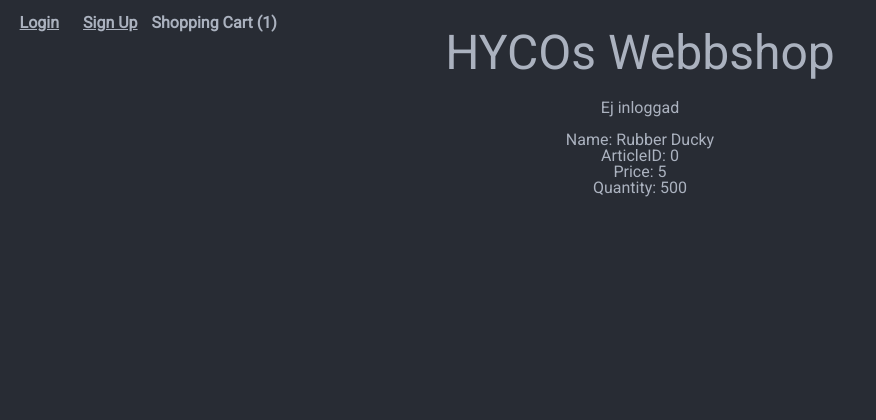
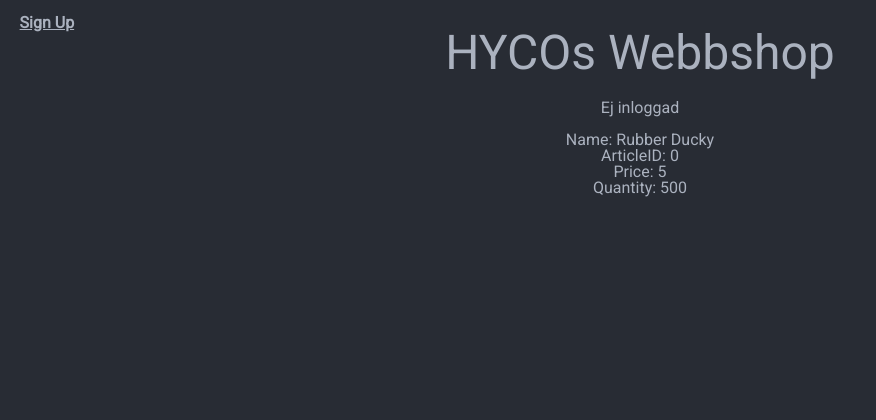
Before and after one commit to johansvedberg/Webbshop, a PHP site: page / in a window 1280 px wide. Shown: the top 420 px of the page, without its empty margins (0-876 px from the left). Run offline with PHP 8.4, Linux system fonts and the light colour scheme; data comes from the database, SQL or seed files in the repository; data that the repository does not hold is empty.

Commit message:
Some small UX-fixes, and cleaned up after Tjorben

```diff
--- a/index.php
+++ b/index.php
@@ -37,13 +37,32 @@
 
 <body>
 <h1>HYCOs Webbshop</h1>
-<div class = "login">
-<div class="ar login_popup">
-    <a class="button" href="login.html" ><b>Login</b></a>
-    <a class="button" href="signup.html" ><b>Sign Up</b></a>
-    <b>Shopping Cart (1)</b>
-</div>
-</div>
+
+
+
+
+
+
+  <div class = "login"> <div class="ar login_popup">
+  <?php if ($_SESSION['user_logged_in'] == null) {
+
+
+    echo '<a class="button" href="signup.html" ><b>Sign Up</b></a>';
+  }else {
+    echo "Welcome ";
+    echo $_SESSION['user_logged_in'];
+    echo "! ";
+
+    echo "<b>Shopping Cart (1)</b>";
+    echo "     ";
+    echo '<a class="button" href="login.html" ><b>Logout</b></a>';
+  }
+
+   ?>
+
+  </div>
+  </div>
+
 <div  class = "middle">
 <?php
  echo $loggedin;
@@ -68,9 +87,7 @@
 </div>
 
 <div class = "shopping">
-  <?php
-  echo $_SESSION['user_logged_in'];
-   ?>
+
 
 </div>
 
--- a/webbshop-php.php
+++ b/webbshop-php.php
@@ -73,11 +73,19 @@ class Database {
 			return false;
 		} else {
 			$hashed = hash('sha256', $password . $result[0]["salt"]);
+			$sql3 = "insert into LoginAttempts values(?, ?, ?, ?, ?)";
+			$ip = $_SERVER['REMOTE_ADDR'];
+			$hostname = gethostbyaddr($ip);
 			if($hashed == $result[0]["password"]) {
+
+				$time = date('Y-m-d G:i:s');
+				//$result3 = $this->executeUpdate($sql3, array(0,$username,$time,$hostname,true));
 				return true;
 			} else {
 				$sql2 = "update users set failedLogins = failedLogins + 1 where email = ?";
 				$result2 = $this->executeUpdate($sql2, array($username));
+
+				//$result4 = $this->executeUpdate($sql3, array(0,$username,$time,$hostname,false));
 				return false;
 			}
 
```
